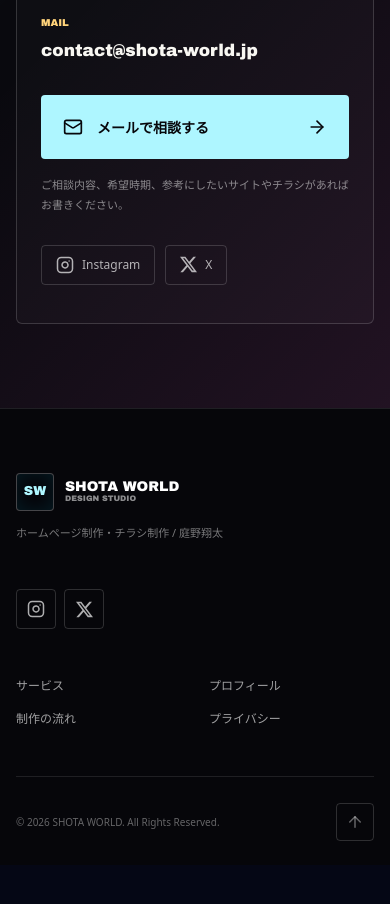
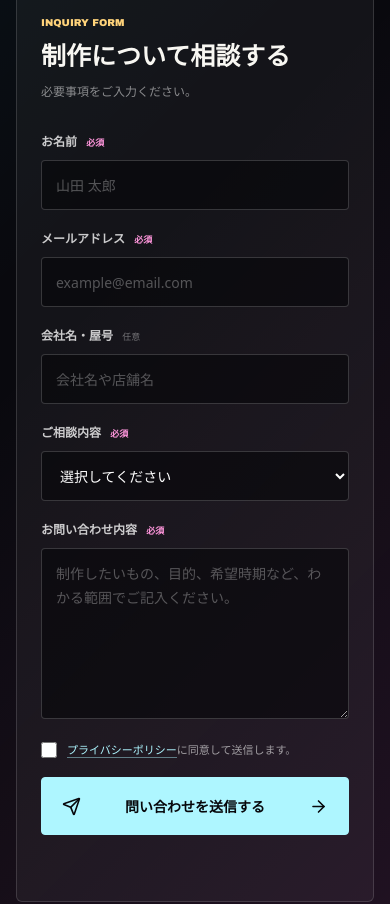
Before and after one commit to waniwanipanich463/shota-world, a Next.js app: page / in a window 390 px wide. Shown: the part 6740-7644 px from the top of the page. Before the commit the page ends 7605 px from the top, so only its background shows below. Built offline with nearby package versions, Linux system fonts and the light colour scheme.

Commit message:
Add contact inquiry form

```diff
--- a/src/app/privacy/page.tsx
+++ b/src/app/privacy/page.tsx
@@ -12,7 +12,7 @@ const sections = [
   },
   {
     title: "サードパーティによる情報収集",
-    body: "当サイトは、ホスティングサービスやアクセス解析ツール等を利用する場合があります。これらの情報は匿名形式で処理され、個人を特定するものではありません。",
+    body: "お問い合わせフォームの送信にはFormSubmitを利用しています。フォームに入力された情報は、お問い合わせ内容を指定のメールアドレスへ転送するため、同サービスを経由して処理されます。",
   },
   {
     title: "Cookieについて",
--- a/src/app/service-site.css
+++ b/src/app/service-site.css
@@ -1014,7 +1014,7 @@
 
 .studio-contact-panel {
   display: grid;
-  grid-template-columns: minmax(0, 1.1fr) minmax(340px, 0.9fr);
+  grid-template-columns: minmax(0, 0.82fr) minmax(480px, 1.18fr);
   overflow: hidden;
   border: 1px solid rgba(255, 255, 255, 0.16);
   border-radius: 6px;
@@ -1022,7 +1022,7 @@
 }
 
 .studio-contact-copy,
-.studio-contact-actions {
+.studio-contact-form {
   padding: 64px;
 }
 
@@ -1049,85 +1049,207 @@
   font-size: 11px;
 }
 
-.studio-contact-actions {
-  display: flex;
-  flex-direction: column;
-  justify-content: center;
-}
-
-.studio-contact-actions > div:first-child {
+.studio-contact-form {
+  position: relative;
+  background: rgba(255, 255, 255, 0.025);
+}
+
+.studio-form-heading {
   display: grid;
   gap: 8px;
-}
-
-.studio-contact-actions small {
+  margin-bottom: 32px;
+}
+
+.studio-form-heading small {
   color: #ffd37a;
   font-family: var(--font-display);
   font-size: 10px;
   font-weight: 900;
 }
 
-.studio-contact-actions strong {
-  overflow-wrap: anywhere;
-  font-family: var(--font-display);
-  font-size: 21px;
-}
-
-.studio-contact-mail {
-  display: grid;
-  min-height: 64px;
+.studio-form-heading strong {
+  font-family: var(--font-display);
+  font-size: 25px;
+}
+
+.studio-form-heading p {
+  color: rgba(255, 255, 255, 0.5);
+  font-size: 12px;
+}
+
+.studio-form-grid {
+  display: grid;
+  grid-template-columns: 1fr 1fr;
+  gap: 20px 16px;
+}
+
+.studio-form-field {
+  display: grid;
+  gap: 9px;
+}
+
+.studio-form-field-wide {
+  grid-column: 1 / -1;
+}
+
+.studio-form-field > span {
+  color: rgba(255, 255, 255, 0.78);
+  font-size: 12px;
+  font-weight: 700;
+}
+
+.studio-form-field em {
+  margin-left: 6px;
+  color: #ff96dc;
+  font-size: 9px;
+  font-style: normal;
+}
+
+.studio-form-field span small {
+  margin-left: 6px;
+  color: rgba(255, 255, 255, 0.4);
+  font-size: 9px;
+  font-weight: 500;
+}
+
+.studio-form-field input,
+.studio-form-field select,
+.studio-form-field textarea {
+  width: 100%;
+  min-width: 0;
+  border: 1px solid rgba(255, 255, 255, 0.18);
+  border-radius: 4px;
+  outline: 0;
+  background: rgba(7, 7, 11, 0.62);
+  color: #fff;
+  font-family: var(--font-sans);
+  font-size: 14px;
+  transition: border-color 180ms ease, box-shadow 180ms ease, background-color 180ms ease;
+}
+
+.studio-form-field input,
+.studio-form-field select {
+  height: 50px;
+  padding: 0 14px;
+}
+
+.studio-form-field textarea {
+  min-height: 144px;
+  resize: vertical;
+  padding: 13px 14px;
+  line-height: 1.7;
+}
+
+.studio-form-field select {
+  appearance: auto;
+}
+
+.studio-form-field input::placeholder,
+.studio-form-field textarea::placeholder {
+  color: rgba(255, 255, 255, 0.3);
+}
+
+.studio-form-field input:focus,
+.studio-form-field select:focus,
+.studio-form-field textarea:focus {
+  border-color: #aef6ff;
+  background: rgba(7, 7, 11, 0.84);
+  box-shadow: 0 0 0 3px rgba(174, 246, 255, 0.1);
+}
+
+.studio-honeypot {
+  position: absolute !important;
+  left: -9999px !important;
+  width: 1px !important;
+  height: 1px !important;
+  opacity: 0 !important;
+  pointer-events: none !important;
+}
+
+.studio-form-consent {
+  display: flex;
+  align-items: flex-start;
+  gap: 10px;
+  margin: 22px 0 18px;
+  color: rgba(255, 255, 255, 0.58);
+  font-size: 11px;
+  line-height: 1.7;
+}
+
+.studio-form-consent input {
+  width: 16px;
+  height: 16px;
+  flex: 0 0 16px;
+  margin-top: 1px;
+  accent-color: #aef6ff;
+}
+
+.studio-form-consent a {
+  color: #aef6ff;
+  border-bottom: 1px solid rgba(174, 246, 255, 0.45);
+}
+
+.studio-form-submit {
+  display: grid;
+  width: 100%;
+  min-height: 58px;
   grid-template-columns: auto 1fr auto;
   align-items: center;
-  gap: 14px;
-  margin: 32px 0 16px;
-  padding: 0 22px;
+  justify-content: center;
+  gap: 12px;
+  padding: 0 20px;
+  border: 1px solid #aef6ff;
   border-radius: 4px;
   background: #aef6ff;
   color: #07070b;
   font-size: 14px;
   font-weight: 900;
-  transition: background-color 180ms ease, transform 180ms ease;
-}
-
-.studio-contact-mail:hover {
+  transition: background-color 180ms ease, border-color 180ms ease, transform 180ms ease;
+}
+
+.studio-form-submit:hover:not(:disabled) {
+  border-color: #ffd37a;
   background: #ffd37a;
-  transform: translateY(-3px);
-}
-
-.studio-contact-actions > p {
-  color: rgba(255, 255, 255, 0.5);
-  font-size: 11px;
-  line-height: 1.8;
-}
-
-.studio-social-links {
+  transform: translateY(-2px);
+}
+
+.studio-form-submit:disabled {
+  cursor: wait;
+  opacity: 0.7;
+}
+
+.studio-form-spinner {
+  width: 18px;
+  height: 18px;
+  border: 2px solid rgba(7, 7, 11, 0.28);
+  border-top-color: #07070b;
+  border-radius: 50%;
+  animation: studio-orbit-turn 0.8s linear infinite;
+}
+
+.studio-form-status {
+  min-height: 28px;
+  padding-top: 12px;
+}
+
+.studio-form-status p {
   display: flex;
-  gap: 10px;
-  margin-top: 30px;
-}
-
-.studio-social-links a,
-.studio-footer-social a {
-  display: inline-flex;
-  min-height: 40px;
-  align-items: center;
-  justify-content: center;
+  align-items: flex-start;
   gap: 8px;
-  border: 1px solid rgba(255, 255, 255, 0.16);
-  border-radius: 4px;
-  color: rgba(255, 255, 255, 0.68);
   font-size: 12px;
-  transition: border-color 180ms ease, color 180ms ease;
-}
-
-.studio-social-links a {
-  padding: 0 14px;
-}
-
-.studio-social-links a:hover,
-.studio-footer-social a:hover {
-  border-color: #ff96dc;
-  color: #fff;
+  line-height: 1.6;
+}
+
+.studio-form-status p svg {
+  flex: 0 0 auto;
+}
+
+.studio-form-status .is-success {
+  color: #aef6ff;
+}
+
+.studio-form-status .is-error {
+  color: #ff9da9;
 }
 
 .studio-footer {
@@ -1171,7 +1293,20 @@
 }
 
 .studio-footer-social a {
+  display: inline-flex;
   width: 40px;
+  min-height: 40px;
+  align-items: center;
+  justify-content: center;
+  border: 1px solid rgba(255, 255, 255, 0.16);
+  border-radius: 4px;
+  color: rgba(255, 255, 255, 0.68);
+  transition: border-color 180ms ease, color 180ms ease;
+}
+
+.studio-footer-social a:hover {
+  border-color: #ff96dc;
+  color: #fff;
 }
 
 .studio-footer-bottom {
@@ -1217,7 +1352,7 @@
   }
 
   .studio-contact-copy,
-  .studio-contact-actions {
+  .studio-contact-form {
     padding: 48px;
   }
 }
@@ -1589,7 +1724,7 @@
   }
 
   .studio-contact-copy,
-  .studio-contact-actions {
+  .studio-contact-form {
     padding: 38px 24px;
   }
 
@@ -1601,8 +1736,12 @@
     line-height: 1.5;
   }
 
-  .studio-contact-actions strong {
-    font-size: 17px;
+  .studio-form-grid {
+    grid-template-columns: 1fr;
+  }
+
+  .studio-form-field-wide {
+    grid-column: auto;
   }
 
   .studio-footer-inner {
--- a/src/components/Contact.tsx
+++ b/src/components/Contact.tsx
@@ -1,5 +1,10 @@
-import { ArrowRight, Instagram, Mail } from "lucide-react";
+"use client";
+
+import { AlertCircle, ArrowRight, CheckCircle2, Send } from "lucide-react";
 import Link from "next/link";
+import { FormEvent, useState } from "react";
+
+const FORM_ENDPOINT = "https://formsubmit.co/ajax/waniwanipanich463@gmail.com";
 
 const offers = [
   "ホームページを新しく作りたい",
@@ -8,7 +13,52 @@ const offers = [
   "まだ内容が決まっていない",
 ];
 
+type SubmitStatus = "idle" | "sending" | "sent" | "error";
+
 export default function Contact() {
+  const [status, setStatus] = useState<SubmitStatus>("idle");
+
+  const handleSubmit = async (event: FormEvent<HTMLFormElement>) => {
+    event.preventDefault();
+    const form = event.currentTarget;
+    const formData = new FormData(form);
+    const email = String(formData.get("email") ?? "");
+
+    setStatus("sending");
+
+    try {
+      const response = await fetch(FORM_ENDPOINT, {
+        method: "POST",
+        headers: {
+          Accept: "application/json",
+          "Content-Type": "application/json",
+        },
+        body: JSON.stringify({
+          name: formData.get("name"),
+          email,
+          company: formData.get("company"),
+          service: formData.get("service"),
+          message: formData.get("message"),
+          _replyto: email,
+          _subject: "【SHOTA WORLD】Webサイトからのお問い合わせ",
+          _template: "table",
+          _captcha: "false",
+          _honey: formData.get("_honey"),
+          _url: "https://www.shota-world.jp/#contact",
+        }),
+      });
+
+      if (!response.ok) {
+        throw new Error("Submission failed");
+      }
+
+      form.reset();
+      setStatus("sent");
+    } catch {
+      setStatus("error");
+    }
+  };
+
   return (
     <section id="contact" className="studio-section studio-contact">
       <div className="section-shell">
@@ -27,43 +77,120 @@ export default function Contact() {
             </div>
           </div>
 
-          <div className="studio-contact-actions">
-            <div>
-              <small>MAIL</small>
-              <strong>contact@shota-world.jp</strong>
+          <form className="studio-contact-form" onSubmit={handleSubmit}>
+            <div className="studio-form-heading">
+              <small>INQUIRY FORM</small>
+              <strong>制作について相談する</strong>
+              <p>必要事項をご入力ください。</p>
             </div>
-            <Link
-              href="mailto:contact@shota-world.jp?subject=制作についての相談"
-              className="studio-contact-mail focus-ring"
+
+            <div className="studio-form-grid">
+              <label className="studio-form-field">
+                <span>お名前 <em>必須</em></span>
+                <input
+                  type="text"
+                  name="name"
+                  autoComplete="name"
+                  required
+                  placeholder="山田 太郎"
+                />
+              </label>
+
+              <label className="studio-form-field">
+                <span>メールアドレス <em>必須</em></span>
+                <input
+                  type="email"
+                  name="email"
+                  autoComplete="email"
+                  required
+                  placeholder="example@email.com"
+                />
+              </label>
+
+              <label className="studio-form-field studio-form-field-wide">
+                <span>会社名・屋号 <small>任意</small></span>
+                <input
+                  type="text"
+                  name="company"
+                  autoComplete="organization"
+                  placeholder="会社名や店舗名"
+                />
+              </label>
+
+              <label className="studio-form-field studio-form-field-wide">
+                <span>ご相談内容 <em>必須</em></span>
+                <select name="service" required defaultValue="">
+                  <option value="" disabled>選択してください</option>
+                  <option value="ホームページ制作">ホームページ制作</option>
+                  <option value="ホームページのリニューアル">ホームページのリニューアル</option>
+                  <option value="チラシ制作">チラシ制作</option>
+                  <option value="その他のデザイン">その他のデザイン</option>
+                  <option value="内容から相談したい">内容から相談したい</option>
+                </select>
+              </label>
+
+              <label className="studio-form-field studio-form-field-wide">
+                <span>お問い合わせ内容 <em>必須</em></span>
+                <textarea
+                  name="message"
+                  required
+                  rows={6}
+                  placeholder="制作したいもの、目的、希望時期など、わかる範囲でご記入ください。"
+                />
+              </label>
+            </div>
+
+            <input
+              type="text"
+              name="_honey"
+              className="studio-honeypot"
+              tabIndex={-1}
+              autoComplete="off"
+              aria-hidden="true"
+            />
+
+            <label className="studio-form-consent">
+              <input type="checkbox" required />
+              <span>
+                <Link href="/privacy" target="_blank">プライバシーポリシー</Link>
+                に同意して送信します。
+              </span>
+            </label>
+
+            <button
+              type="submit"
+              className="studio-form-submit focus-ring"
+              disabled={status === "sending"}
             >
-              <Mail size={20} aria-hidden="true" />
-              メールで相談する
-              <ArrowRight size={20} aria-hidden="true" />
-            </Link>
-            <p>ご相談内容、希望時期、参考にしたいサイトやチラシがあればお書きください。</p>
-            <div className="studio-social-links">
-              <Link
-                href="https://www.instagram.com/niwano_creator/"
-                target="_blank"
-                rel="noopener noreferrer"
-                className="focus-ring"
-              >
-                <Instagram size={18} aria-hidden="true" />
-                Instagram
-              </Link>
-              <Link
-                href="https://x.com/Niwano_creator"
-                target="_blank"
-                rel="noopener noreferrer"
-                className="focus-ring"
-              >
-                <svg width="17" height="17" viewBox="0 0 24 24" fill="currentColor" aria-hidden="true">
-                  <path d="M18.901 1.153h3.68l-8.04 9.19L24 22.846h-7.406l-5.8-7.584-6.638 7.584H.474l8.6-9.83L0 1.154h7.594l5.243 6.932ZM17.61 20.644h2.039L6.486 3.24H4.298Z" />
-                </svg>
-                X
-              </Link>
+              {status === "sending" ? (
+                <>
+                  <span className="studio-form-spinner" aria-hidden="true" />
+                  送信しています
+                </>
+              ) : (
+                <>
+                  <Send size={19} aria-hidden="true" />
+                  問い合わせを送信する
+                  <ArrowRight size={19} aria-hidden="true" />
+                </>
+              )}
+            </button>
+
+            <div className="studio-form-status" aria-live="polite">
+              {status === "sent" && (
+                <p className="is-success">
+                  <CheckCircle2 size={18} aria-hidden="true" />
+                  送信しました。お問い合わせありがとうございます。
+                </p>
+              )}
+              {status === "error" && (
+                <p className="is-error">
+                  <AlertCircle size={18} aria-hidden="true" />
+                  送信できませんでした。時間をおいて、もう一度お試しください。
+                </p>
+              )}
             </div>
-          </div>
+          </form>
         </div>
       </div>
     </section>
```
